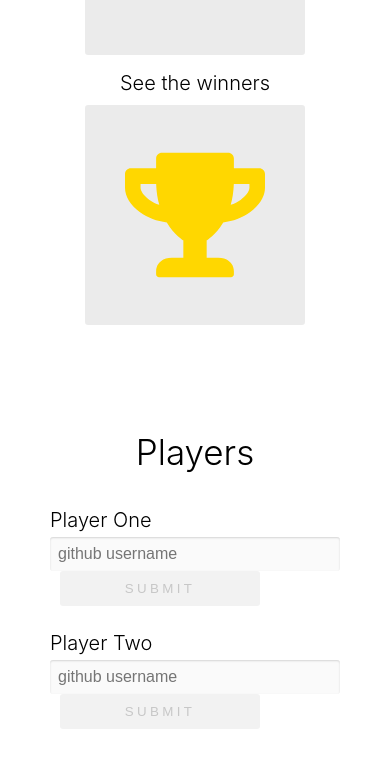
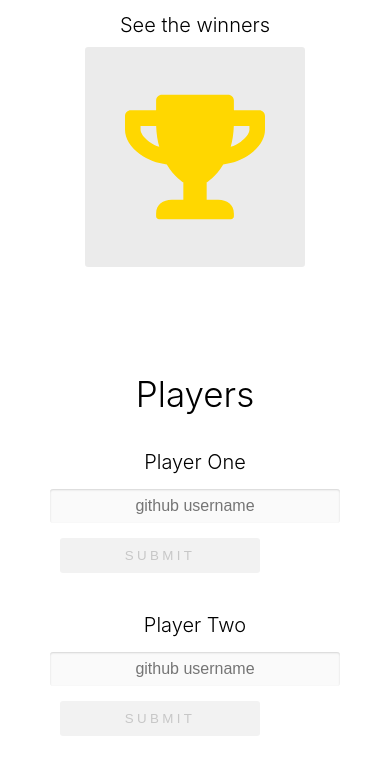
Before and after one commit to Popooov/github-battle, a React app: page /battle in a window 390 px wide. Shown: the part 757-1532 px from the top of the page. Built offline with nearby package versions, Linux system fonts and the light colour scheme.

Commit message:
Style player's label and input on small screens

```diff
--- a/app/index.css
+++ b/app/index.css
@@ -283,7 +283,15 @@
     min-width: unset;
   }
 
-  .row {
+  .players-container .row {
+    display: flex;
     flex-direction: column;
   }
+
+  .player-label,
+  .player-inputs input,
+  .player-inputs button {
+    margin-bottom: 15px;
+    text-align: center;
+  }
 }
```
